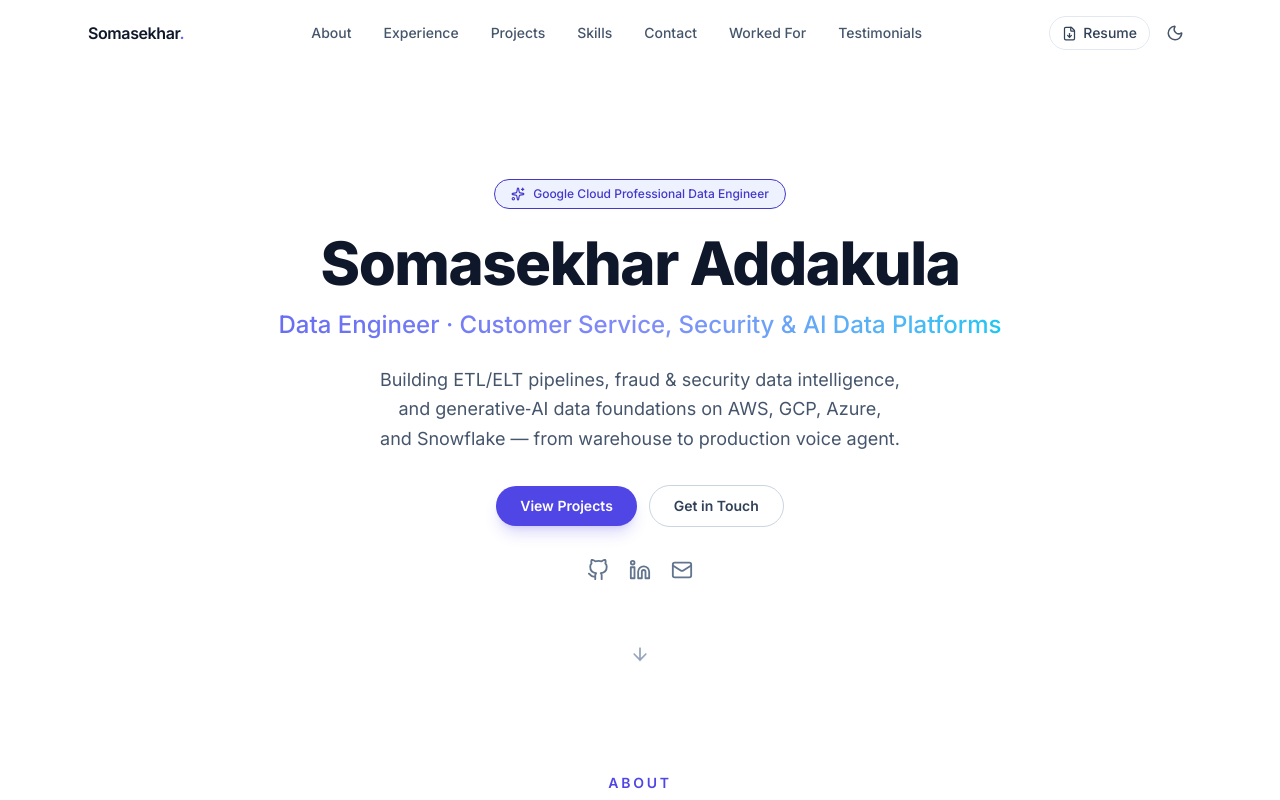
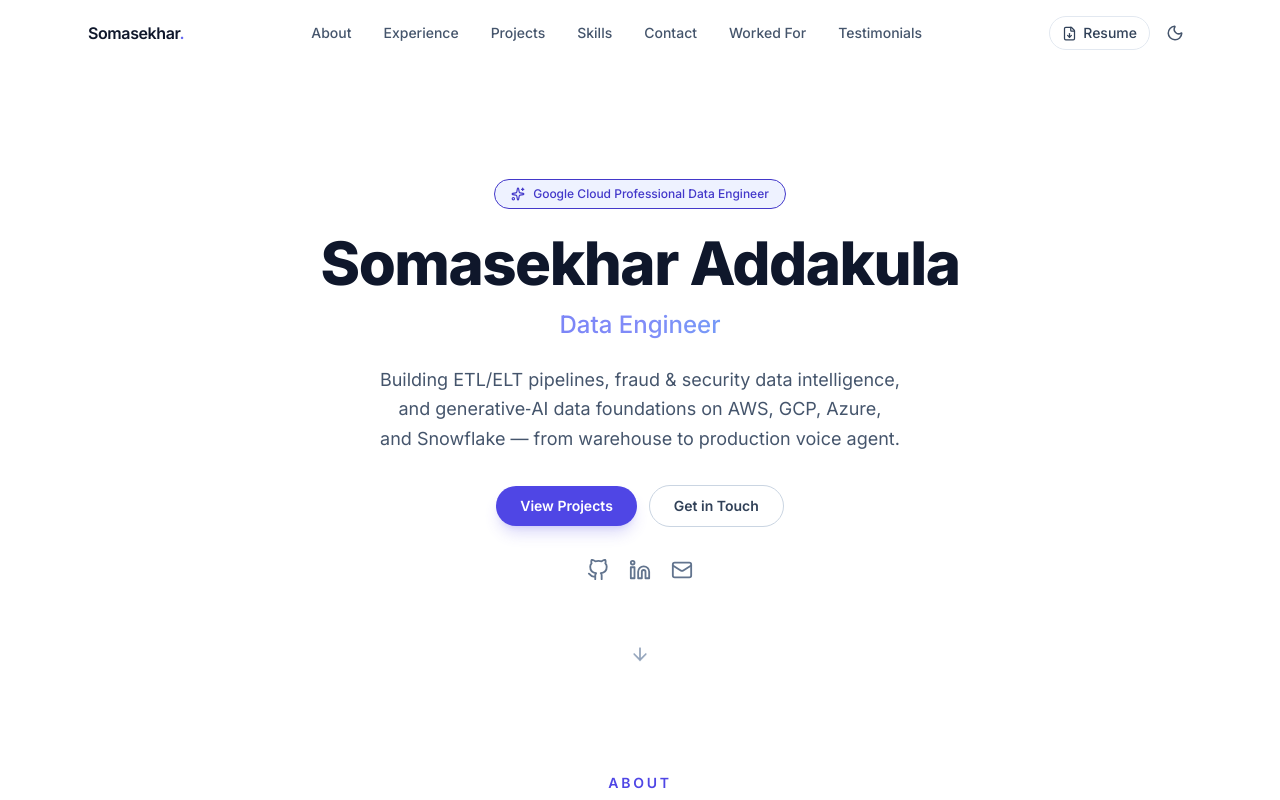
Before and after one commit to somashekhar34/Soma-portfolio, a React (Vite) app: page / in a window 1280 px wide. Shown: the top 800 px of the page. Built offline with nearby package versions, Linux system fonts and the light colour scheme.

Commit message:
Remove tagline from hero
Co-Authored-By: Claude Sonnet 5 <noreply@anthropic.com>
Claude-Session: https://claude.ai/code/session_01EZfiFERWJXWrp4h4xu1B5D

```diff
--- a/src/components/Hero.tsx
+++ b/src/components/Hero.tsx
@@ -48,7 +48,7 @@ export default function Hero() {
           variants={fadeUp}
           className="mt-4 text-lg font-medium text-gradient sm:text-2xl"
         >
-          {profile.title} · {profile.tagline}
+          {profile.title}
         </motion.p>
 
         <motion.p
--- a/src/data/resume.ts
+++ b/src/data/resume.ts
@@ -2,7 +2,6 @@ export const profile = {
   name: "Somasekhar Goud Addakula",
   shortName: "Somasekhar Addakula",
   title: "Data Engineer",
-  tagline: "Customer Service, Security & AI Data Platforms",
   summary:
     "Data engineer with 4+ years designing data models, warehouses, and ETL/ELT pipelines in SQL, SparkSQL, and Python across AWS, Azure Databricks, GCP, and Snowflake. I build customer service and support data — including a production Contact Center AI agent for service calls — security and fraud data intelligence with risk flags and anomaly detection, and generative AI, agentic AI, and knowledge-graph data foundations. I own data quality, monitoring, on-call incident response, and root-cause analysis, follow security and compliance standards, and mentor engineers.",
   location: "United States",
```
